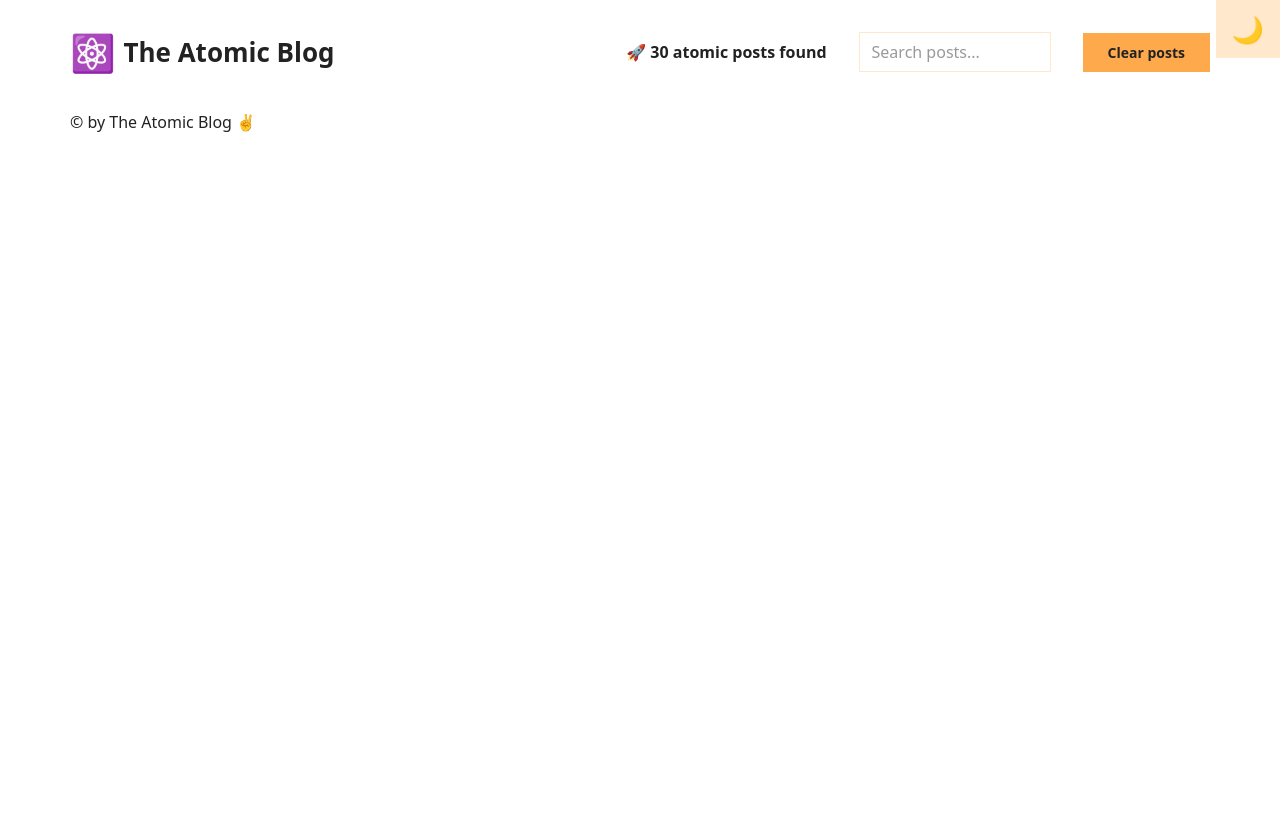
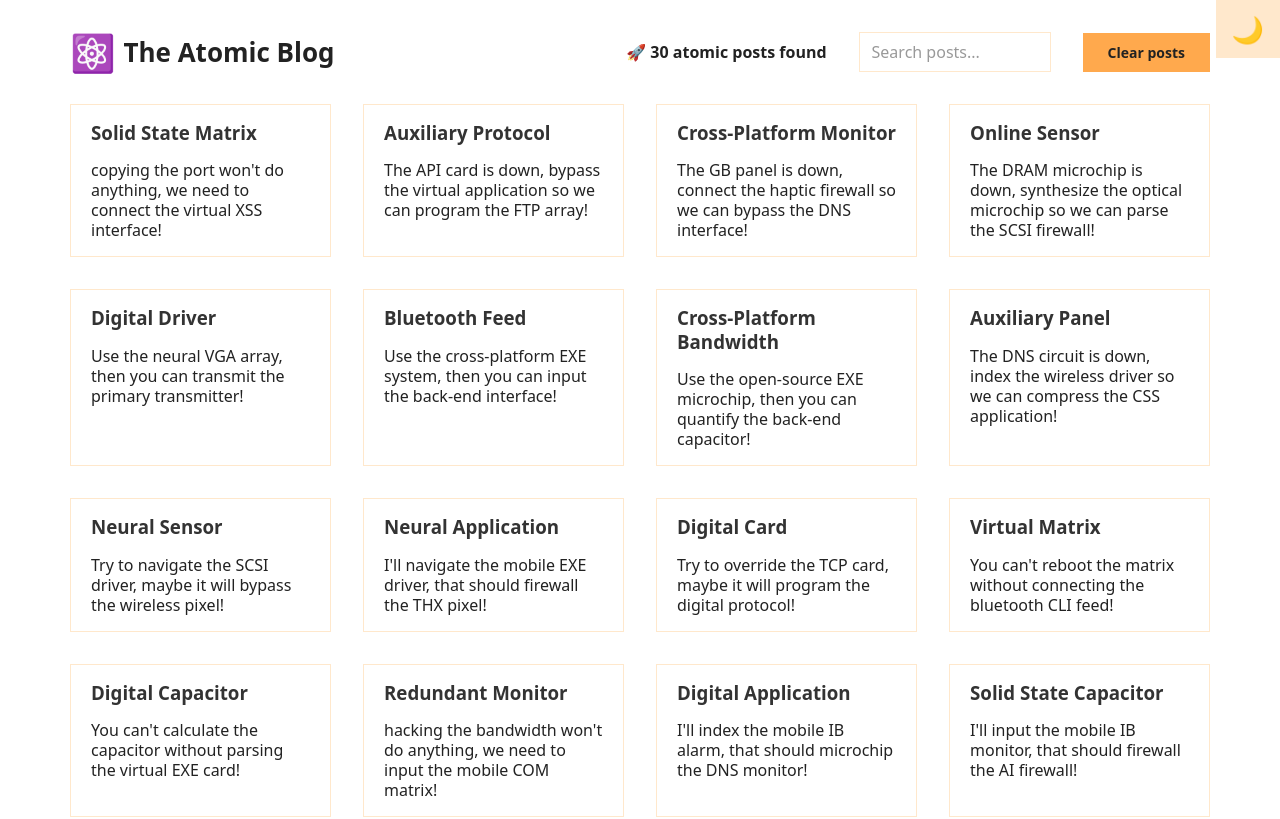
Before and after one commit to platisam/Atomic_blog, a React (Create React App) app: page / in a window 1280 px wide. Shown: the top 819 px of the page. Built offline with nearby package versions, Linux system fonts and the light colour scheme.

Commit message:
adding a List component and importing it into Post component

```diff
--- /dev/null
+++ b/src/List.js
@@ -0,0 +1,13 @@
+const List = ({ posts }) => {
+  return (
+    <ul>
+      {posts.map((post, i) => (
+        <li key={i}>
+          <h3>{post.title}</h3>
+          <p>{post.body}</p>
+        </li>
+      ))}
+    </ul>
+  );
+};
+export default List;
--- a/src/Posts.js
+++ b/src/Posts.js
@@ -1,4 +1,10 @@
-const Posts = () => {
-  return <section></section>;
+import List from "./List";
+
+const Posts = ({ posts }) => {
+  return (
+    <section>
+      <List posts={posts} />
+    </section>
+  );
 };
 export default Posts;
```
